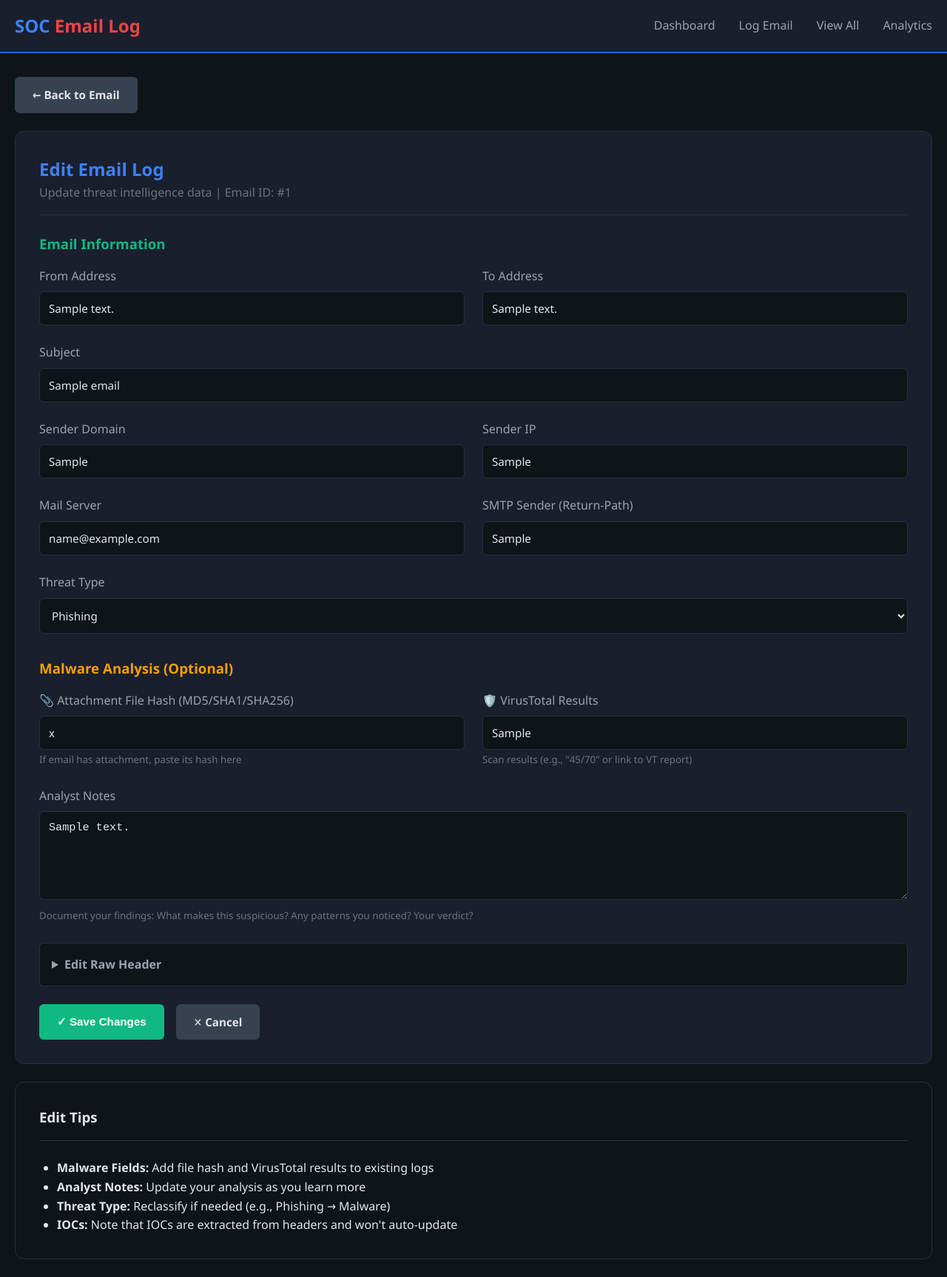
After one commit to MalakaiZ3n/soc_email_log, a Flask app: page /email/1/edit in a window 1280 px wide. The commit adds this page. Shown: the whole page at 74% size. Run offline with Flask 3, Linux system fonts and the light colour scheme; tables that the repository leaves empty hold one stand-in row (values such as "Sample post").

Commit message:
Edt log option

```diff
--- a/app/routes.py
+++ b/app/routes.py
@@ -183,6 +183,42 @@ def delete_email(email_id):
     return redirect(url_for('main.list_emails'))
 
 
+@main.route('/email/<int:email_id>/edit', methods=['GET', 'POST'])
+def edit_email(email_id):
+    """Edit an existing email record."""
+    email = PhishingEmail.query.get_or_404(email_id)
+
+    if request.method == 'POST':
+        try:
+            # Update email fields
+            email.from_address = request.form.get('from_address')
+            email.to_address = request.form.get('to_address')
+            email.subject = request.form.get('subject')
+            email.sender_domain = request.form.get('sender_domain')
+            email.sender_ip = request.form.get('sender_ip') or None
+            email.mail_server = request.form.get('mail_server')
+            email.smtp_sender = request.form.get('smtp_sender')
+            email.threat_type = request.form.get('threat_type', 'Phishing')
+            email.file_hash = request.form.get('file_hash') or None
+            email.virustotal_results = request.form.get('virustotal_results') or None
+            email.analyst_notes = request.form.get('analyst_notes')
+            email.header_text = request.form.get('raw_header')
+
+            # Update the updated_at timestamp
+            email.updated_at = datetime.now()
+
+            db.session.commit()
+            flash('Email updated successfully!', 'success')
+            return redirect(url_for('main.view_email', email_id=email.id))
+
+        except Exception as e:
+            db.session.rollback()
+            flash(f'Error updating email: {str(e)}', 'error')
+
+    # GET request - show edit form
+    return render_template('edit_email.html', email=email)
+
+
 @main.route('/search')
 def search():
     """Search emails by various criteria."""
--- /dev/null
+++ b/app/templates/edit_email.html
@@ -0,0 +1,143 @@
+{% extends "base.html" %}
+
+{% block title %}Edit Email - SOC Email Log{% endblock %}
+
+{% block content %}
+<div style="margin-bottom: 1.5rem;">
+    <a href="{{ url_for('main.view_email', email_id=email.id) }}" class="btn btn-secondary">← Back to Email</a>
+</div>
+
+<div class="card">
+    <div class="card-header">
+        <h2> Edit Email Log</h2>
+        <p class="text-muted">Update threat intelligence data | Email ID: #{{ email.id }}</p>
+    </div>
+
+    <form method="POST" action="{{ url_for('main.edit_email', email_id=email.id) }}">
+        <h3 style="color: #10b981; margin-bottom: 1rem;"> Email Information</h3>
+
+        <div class="grid-2">
+            <div class="form-group">
+                <label for="from_address">From Address</label>
+                <input type="text" name="from_address" id="from_address"
+                       value="{{ email.from_address }}" required>
+            </div>
+
+            <div class="form-group">
+                <label for="to_address">To Address</label>
+                <input type="text" name="to_address" id="to_address"
+                       value="{{ email.to_address }}" required>
+            </div>
+        </div>
+
+        <div class="form-group">
+            <label for="subject">Subject</label>
+            <input type="text" name="subject" id="subject"
+                   value="{{ email.subject }}" required>
+        </div>
+
+        <div class="grid-2">
+            <div class="form-group">
+                <label for="sender_domain">Sender Domain</label>
+                <input type="text" name="sender_domain" id="sender_domain"
+                       value="{{ email.sender_domain or '' }}">
+            </div>
+
+            <div class="form-group">
+                <label for="sender_ip">Sender IP</label>
+                <input type="text" name="sender_ip" id="sender_ip"
+                       value="{{ email.sender_ip or '' }}">
+            </div>
+        </div>
+
+        <div class="grid-2">
+            <div class="form-group">
+                <label for="mail_server">Mail Server</label>
+                <input type="text" name="mail_server" id="mail_server"
+                       value="{{ email.mail_server or '' }}">
+            </div>
+
+            <div class="form-group">
+                <label for="smtp_sender">SMTP Sender (Return-Path)</label>
+                <input type="text" name="smtp_sender" id="smtp_sender"
+                       value="{{ email.smtp_sender or '' }}">
+            </div>
+        </div>
+
+        <div class="form-group">
+            <label for="threat_type">Threat Type</label>
+            <select name="threat_type" id="threat_type">
+                <option value="Phishing" {% if email.threat_type == 'Phishing' %}selected{% endif %}>Phishing</option>
+                <option value="Malware" {% if email.threat_type == 'Malware' %}selected{% endif %}>Malware</option>
+                <option value="Spam" {% if email.threat_type == 'Spam' %}selected{% endif %}>Spam</option>
+                <option value="Spoofing" {% if email.threat_type == 'Spoofing' %}selected{% endif %}>Spoofing</option>
+                <option value="Credential Harvesting" {% if email.threat_type == 'Credential Harvesting' %}selected{% endif %}>Credential Harvesting</option>
+                <option value="Business Email Compromise" {% if email.threat_type == 'Business Email Compromise' %}selected{% endif %}>Business Email Compromise</option>
+            </select>
+        </div>
+
+        <h3 style="color: #f59e0b; margin-bottom: 1rem; margin-top: 2rem;"> Malware Analysis (Optional)</h3>
+
+        <div class="grid-2">
+            <div class="form-group">
+                <label for="file_hash">📎 Attachment File Hash (MD5/SHA1/SHA256)</label>
+                <input type="text" name="file_hash" id="file_hash"
+                       value="{{ email.file_hash or '' }}"
+                       placeholder="e.g., d41d8cd98f00b204e9800998ecf8427e">
+                <small class="text-muted">
+                    If email has attachment, paste its hash here
+                </small>
+            </div>
+
+            <div class="form-group">
+                <label for="virustotal_results">🛡️ VirusTotal Results</label>
+                <input type="text" name="virustotal_results" id="virustotal_results"
+                       value="{{ email.virustotal_results or '' }}"
+                       placeholder="e.g., 45/70 detections or VT link">
+                <small class="text-muted">
+                    Scan results (e.g., "45/70" or link to VT report)
+                </small>
+            </div>
+        </div>
+
+        <div class="form-group">
+            <label for="analyst_notes"> Analyst Notes</label>
+            <textarea name="analyst_notes" id="analyst_notes" rows="4"
+                      placeholder="What did you find? Any patterns? Verdict? Recommendations?">{{ email.analyst_notes or '' }}</textarea>
+            <small class="text-muted">
+                Document your findings: What makes this suspicious? Any patterns you noticed? Your verdict?
+            </small>
+        </div>
+
+        <div class="form-group">
+            <details style="background: #0f1419; padding: 1rem; border-radius: 6px; border: 1px solid #2a2f3e;">
+                <summary style="cursor: pointer; font-weight: 600; color: #9ca3af;">
+                     Edit Raw Header
+                </summary>
+                <textarea name="raw_header" rows="10" style="margin-top: 1rem; width: 100%; font-family: 'Courier New', monospace;">{{ email.header_text or '' }}</textarea>
+            </details>
+        </div>
+
+        <div style="display: flex; gap: 1rem; margin-top: 1.5rem;">
+            <button type="submit" class="btn btn-success">
+                ✓ Save Changes
+            </button>
+            <a href="{{ url_for('main.view_email', email_id=email.id) }}" class="btn btn-secondary">
+                ✕ Cancel
+            </a>
+        </div>
+    </form>
+</div>
+
+<div class="card" style="background: #0f1419; border: 1px solid #2a2f3e;">
+    <div class="card-header">
+        <h3> Edit Tips</h3>
+    </div>
+    <ul style="margin-left: 1.5rem;">
+        <li><strong>Malware Fields:</strong> Add file hash and VirusTotal results to existing logs</li>
+        <li><strong>Analyst Notes:</strong> Update your analysis as you learn more</li>
+        <li><strong>Threat Type:</strong> Reclassify if needed (e.g., Phishing → Malware)</li>
+        <li><strong>IOCs:</strong> Note that IOCs are extracted from headers and won't auto-update</li>
+    </ul>
+</div>
+{% endblock %}
```
Also changed, not shown: app/header_parser.py (+25 -7 lines), app/templates/view_email.html (+7 -4 lines).
